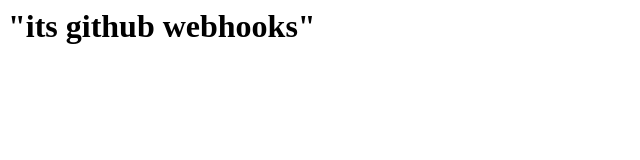
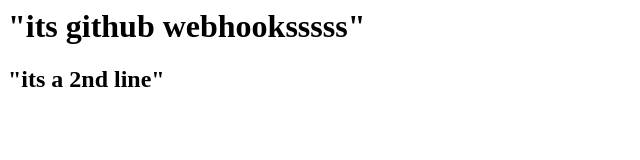
Before and after one commit to Deeps-ashu/git-cicd, a plain HTML site: page index.html in a window 1280 px wide. Shown: the whole page, without its empty margins (0-640 px from the left). Drawn offline with Linux system fonts and the light colour scheme.

Commit message:
Update index.html
2nd line commit

```diff
--- a/index.html
+++ b/index.html
@@ -1 +1,2 @@
-<h1>"its github webhooks"</h1>
+<h1>"its github webhooksssss"</h1>
+<h2>"its a 2nd line"</h2>
```
